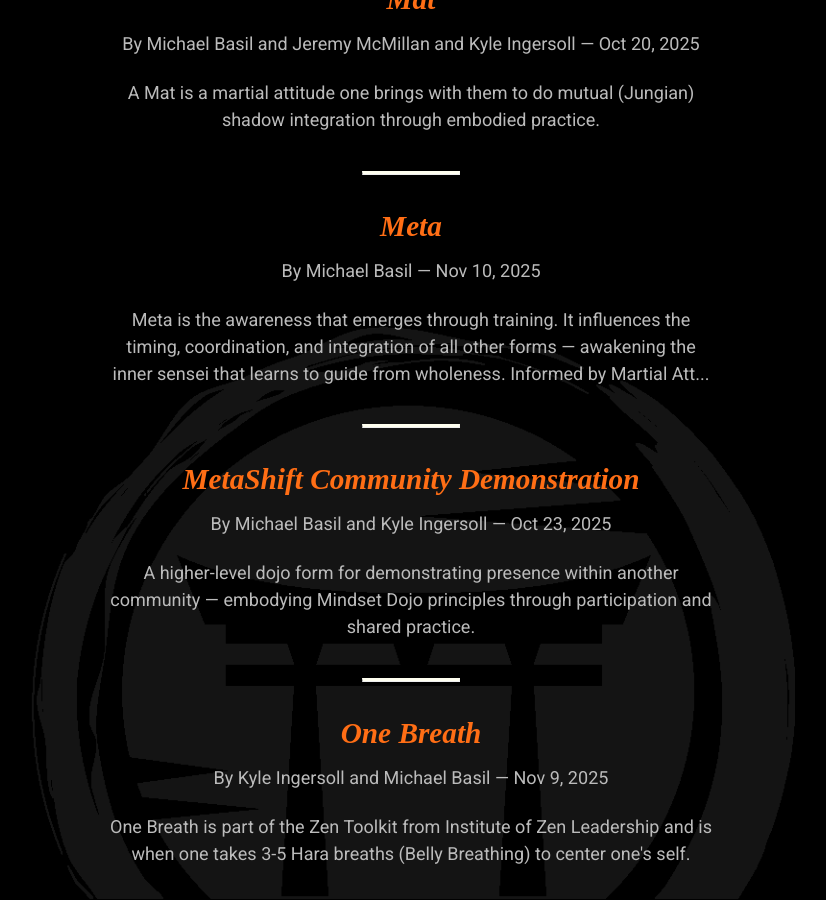
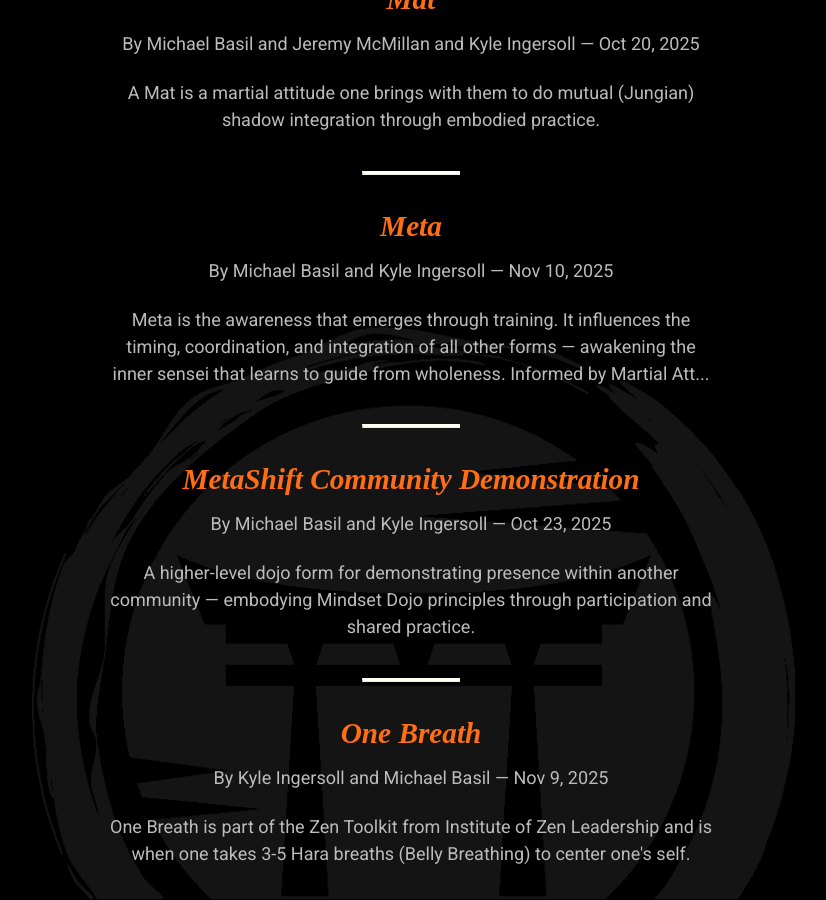
Before and after one commit to mindset-dojo/mindset-dojo.github.io, a Jekyll site: the page built from forms.md, in a window 1280 px wide and 900 px high, scrolled down 2964 px. Shown: the whole window, without its empty margins (229-1055 px from the left). Built offline with Jekyll 4.4.1, drawn with Linux system fonts in a browser that asks for light colours; some web fonts are replaced.

Commit message:
feat(meta): add myself as author

```diff
--- a/_forms/meta.md
+++ b/_forms/meta.md
@@ -6,6 +6,7 @@ published_date: 2025-11-10
 refactored_date: 2025-11-10
 authors:
   - michael-basil
+  - kyle-ingersoll
 excerpt: "Meta is the awareness that emerges through training. It influences the timing, coordination, and integration of all other forms — awakening the inner sensei that learns to guide from wholeness. Informed by Martial Attitude, Meta learns the rhythm of when to act, when to wait, and when to dissolve."
 ---
 
```
